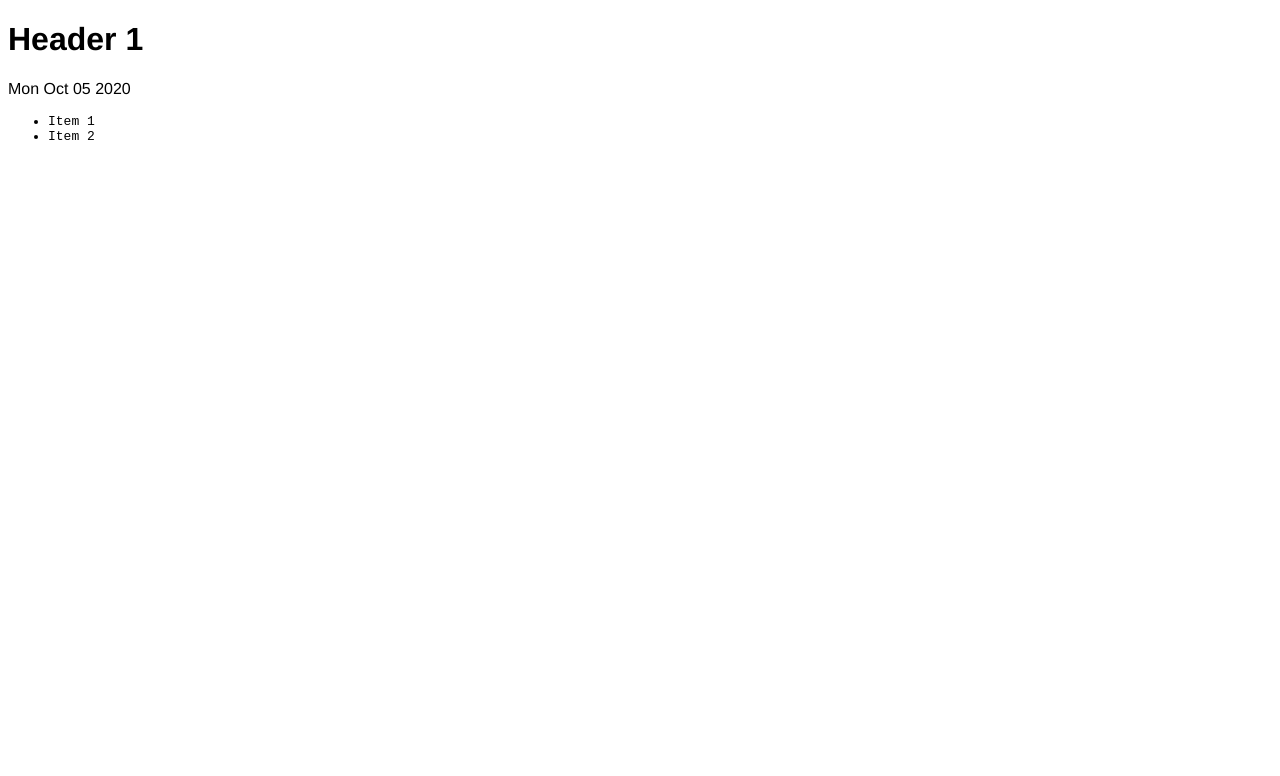
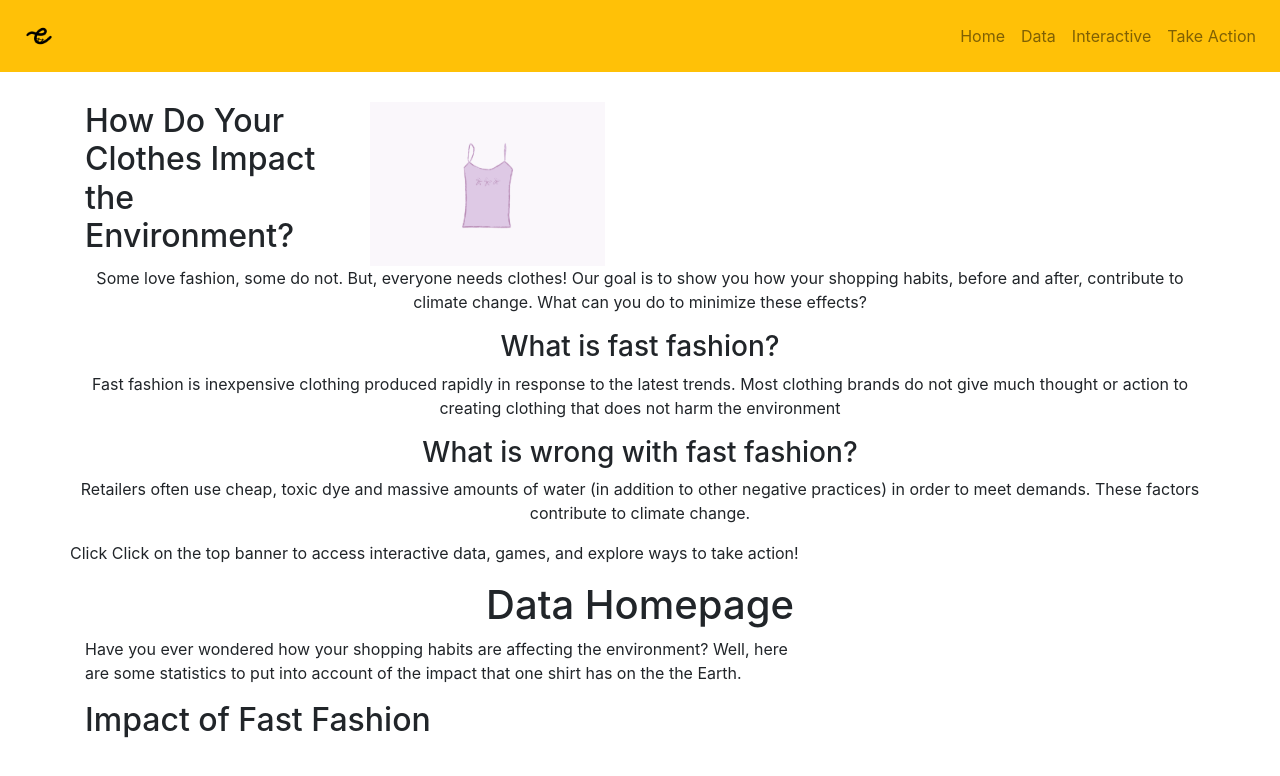
Before and after one commit to leapjr/leapjr.github.io, a plain HTML site: page index.html in a window 1280 px wide. Drawn offline with nearby package versions, Linux system fonts and the light colour scheme.

Commit message:
Add another one.

```diff
--- a/index.html
+++ b/index.html
@@ -1,22 +1,94 @@
 <!DOCTYPE html>
-<!--[if lt IE 7]>      <html class="no-js lt-ie9 lt-ie8 lt-ie7"> <![endif]-->
-<!--[if IE 7]>         <html class="no-js lt-ie9 lt-ie8"> <![endif]-->
-<!--[if IE 8]>         <html class="no-js lt-ie9"> <![endif]-->
-<!--[if gt IE 8]>      <html class="no-js"> <!--<![endif]-->
-<html>
-    <head>
-        <meta charset="utf-8">
-        <title>The Earthlings</title>
-        <link rel="stylesheet" href="main.css">
-    </head>
-    <body>
-    <h1>Header 1</h1>
-    <p id="date"></p>
-    <ul>
-    <li> Item 1</li>
-    <li> Item 2</li>
+<html lang="en">
+<head>
+  <title>Earthling </title>
+  <meta charset="utf-8">
+  <meta name="viewport" content="width=device-width, initial-scale=1">
+  <link rel="stylesheet" href="https://maxcdn.bootstrapcdn.com/bootstrap/4.5.2/css/bootstrap.min.css">
+  <script src="https://ajax.googleapis.com/ajax/libs/jquery/3.5.1/jquery.min.js"></script>
+  <script src="https://cdnjs.cloudflare.com/ajax/libs/popper.js/1.16.0/umd/popper.min.js"></script>
+  <script src="https://maxcdn.bootstrapcdn.com/bootstrap/4.5.2/js/bootstrap.min.js"></script>
+</head>
+<style>
+.text-center {
+  overflow: hidden;
+}
+</style>
+<body>
+
+<nav class="navbar navbar-expand-sm bg-warning navbar-light">
+  <a class="navbar-brand" href="#">
+      <img src="images/IMG_4195.PNG" height="46" alt="Earthling"/>
+  </a>
+  <button class="navbar-toggler" type="button" data-toggle="collapse" data-target="#collapsibleNavbar">
+    <span class="navbar-toggler-icon"></span>
+  </button>
+  <div class="collapse navbar-collapse" id="collapsibleNavbar">
+    <ul class="navbar-nav ml-auto">
+      <li class="nav-item">
+        <a class="nav-link" href="#">Home</a>
+      </li>
+      <li class="nav-item">
+        <a class="nav-link" data-value="data" href="#">Data</a>
+      </li>
+      <li class="nav-item">
+        <a class="nav-link" data-value="interactive" href="#">Interactive</a>
+      </li>
+      <li class="nav-item">
+        <a class="nav-link" data-value="takeaction" href="#">Take Action</a>
+      </li>
     </ul>
-    <script src="app.js"></script>
-    <noscript>You need to enable JavaScript to view the full site.</noscript>
-    </body>
+<!--
+    <button class="btn btn-danger navbar-btn">Home</button>
+    <button class="btn btn-danger navbar-btn">Data</button>
+    <button class="btn btn-danger navbar-btn">Interactive</button>
+    <button class="btn btn-danger navbar-btn">Take Action</button>
+-->
+  </div>
+</nav>
+
+<div class="container" style="margin-top:30px">
+  <div class="row">
+    <div class="col-sm-3">
+      <h2>How Do Your Clothes Impact the Environment? </h2>
+    </div>
+    <div class="col-sm-5">
+      <img src="images/IMG_4192.GIF" height="164" alt="Logo"/>
+    </div>
+    <div class="text-center">
+      <p>Some love fashion, some do not. But, everyone needs clothes!
+Our goal is to show you how your shopping habits, before and after, contribute to climate change.
+What can you do to minimize these effects?</p>
+    </div>
+<div class="text-center" style="margin-bottom:0">
+  <h3> What is fast fashion? </h3>
+<p>Fast fashion is inexpensive clothing produced rapidly in response to the latest trends. Most clothing brands do not give much thought or action to creating clothing that does not harm the environment </p>
+  <h3> What is wrong with fast fashion? </h3>
+<p>Retailers often use cheap, toxic dye and massive amounts of water (in addition to other negative practices) in order to meet demands. These factors contribute to climate change. </p>
+</div>
+<div class="text-center" style="margin-bottom:0">
+<p> Click Click on the top banner to access interactive data, games, and explore ways to take action!</p>
+</div>
+
+<div class="data" id="data">
+	<div class="container">
+	  <h1 class="text-center">Data Homepage</h1>
+		<div class="row">
+			<div class="col-lg-8 col-md-8 col-sm-12 desc">
+				<p>
+Have you ever wondered how your shopping habits are affecting the environment? Well, here are some statistics to put into account of the impact that one shirt has on the the Earth.
+				</p>
+			</div>
+		</div>
+		<div class="row">
+			<div class="col-lg-8 col-md-8 col-sm-12 desc">
+			 	<h2>Impact of Fast Fashion</h2>
+
+				</p>
+			</div>
+		</div>
+	</div>
+</div>
+
+</body>
 </html>
```
Also changed, not shown: images/IMG_4192.GIF (added), images/IMG_4193.JPG (added), images/IMG_4194.JPG (added), images/IMG_4195.PNG (added).
